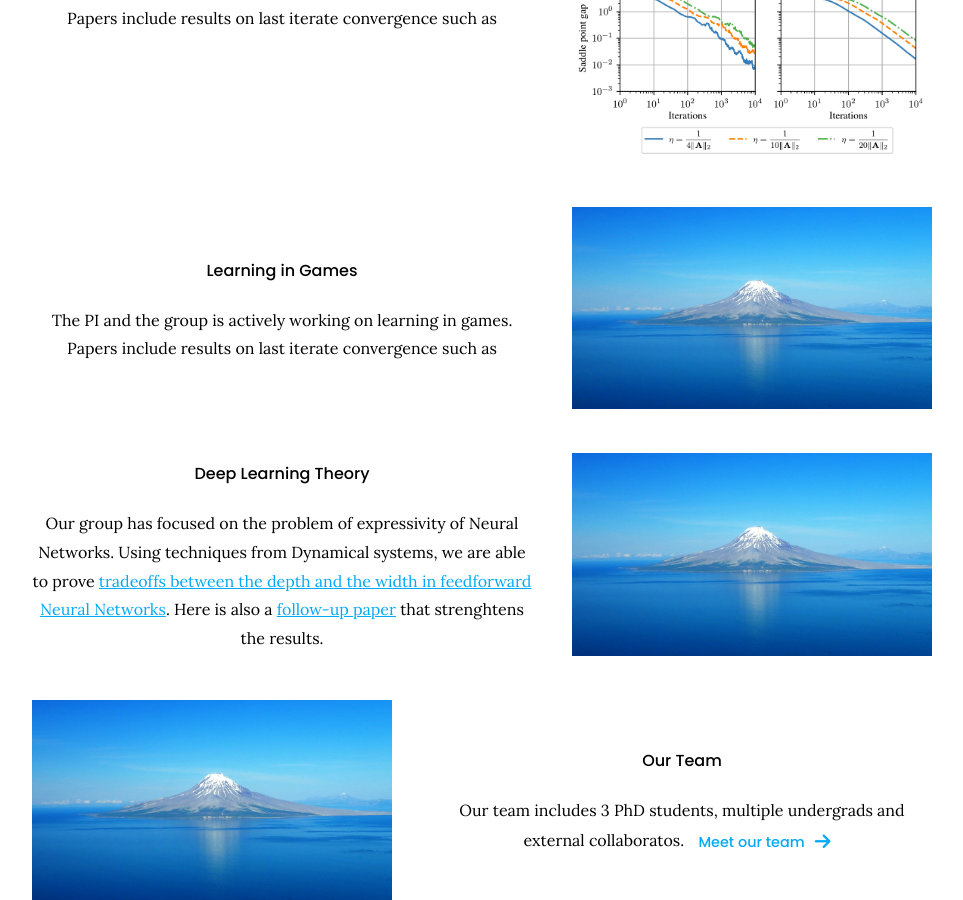
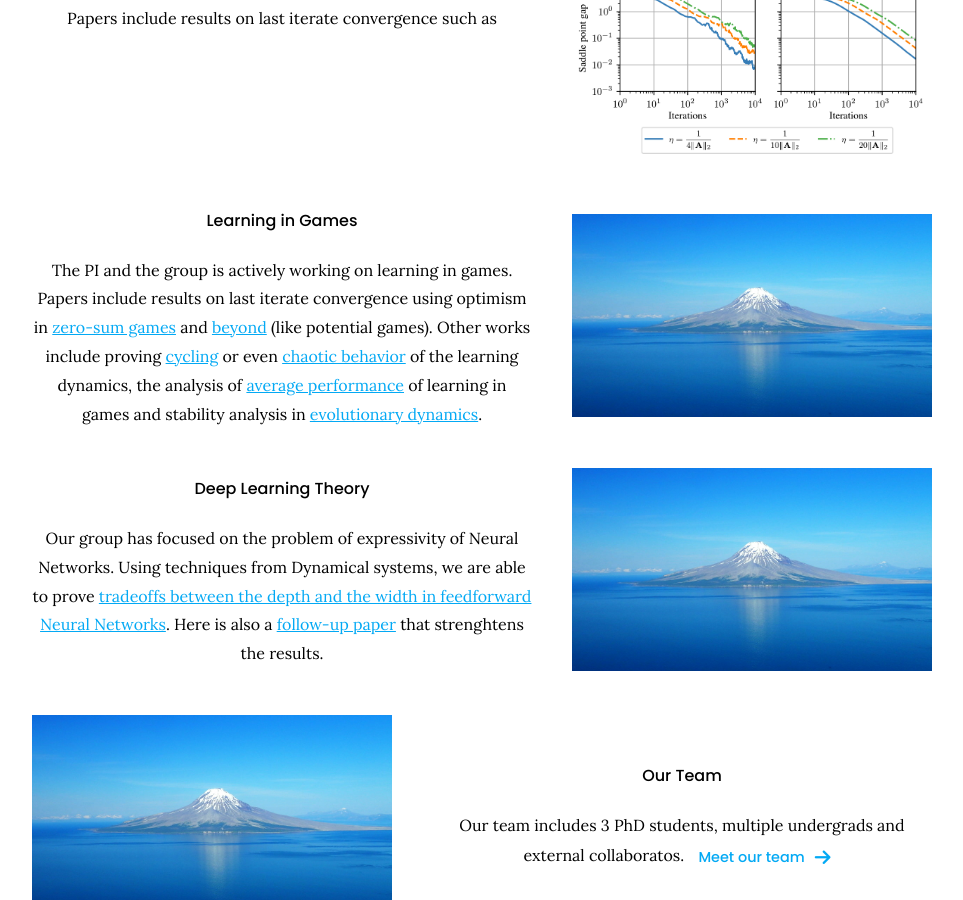
Before and after one commit to goallabuci/goallabuci.github.io, a Jekyll site: the page built from index.md, in a window 1280 px wide and 900 px high, scrolled down 1129 px. Shown: the whole window, without its empty margins (158-1121 px from the left). Built offline with Jekyll 4.4.1, drawn with Linux system fonts in a browser that asks for light colours.

Commit message:
Update index.md

```diff
--- a/index.md
+++ b/index.md
@@ -33,7 +33,7 @@ The PI and the group is actively working on learning in games. Papers include re
 %}
 
 {% capture text %}
-The PI and the group is actively working on learning in games. Papers include results on last iterate convergence such as
+The PI and the group is actively working on learning in games. Papers include results on last iterate convergence using optimism in [zero-sum games](https://arxiv.org/abs/1807.04252) and [beyond](https://arxiv.org/abs/2203.12056) (like potential games). Other works include proving [cycling](https://arxiv.org/abs/1710.11249) or even [chaotic behavior](https://arxiv.org/abs/1810.05355) of the learning dynamics, the analysis of [average performance](https://arxiv.org/abs/1403.3885) of learning in games and stability analysis in [evolutionary dynamics](https://arxiv.org/abs/1408.6270).
 {:.center}
 {% endcapture %}
 {%
```
